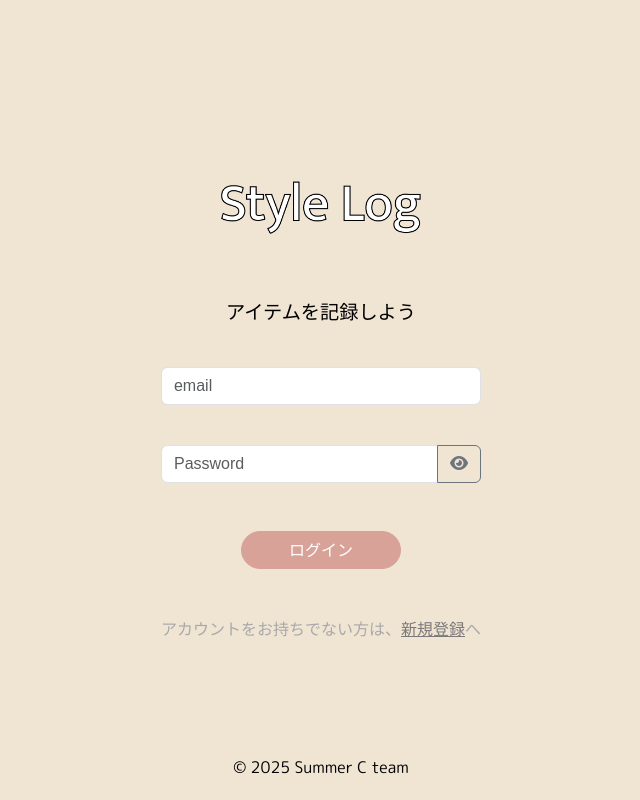
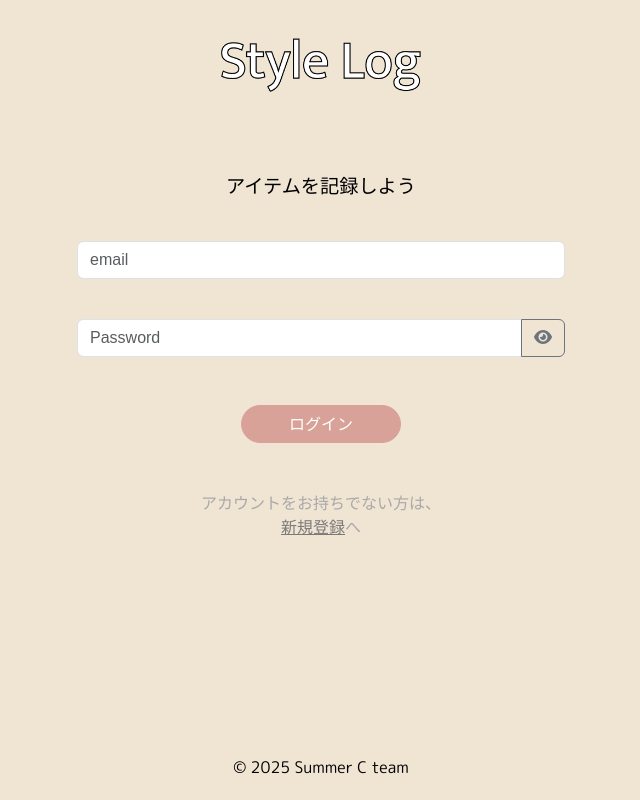
Before and after one commit to summer-hackathon-c/closet-search, a Django app: page /login/ in a window 1280 px wide. Shown: the whole page, without its empty margins (319-959 px from the left). Run offline with Django 4.2, Linux system fonts and the light colour scheme; parts of the project's set-up code (start-up, migrations or seed data) failed here and were passed over; some libraries are stand-ins or nearby versions.

Commit message:
ユーザー新規登録画面のフッター被り修正

```diff
--- a/src/static/css/base_auth.css
+++ b/src/static/css/base_auth.css
@@ -4,9 +4,9 @@ html {
 
 body {
     font-family: Arial, sans-serif;
-    /* background-color: #FDF6F1; */
     background-color: #F0E4D3;
     text-align: center;
+    overflow-y: auto;
 }
 
 header {
--- a/src/templates/base_auth.html
+++ b/src/templates/base_auth.html
@@ -17,7 +17,7 @@
 
     {% block extra_css %}{% endblock %}
 </head>
-<body >
+<body class="d-flex flex-column min-vh-100">
     {% if messages %}
     <div class="container mt-3">
         {% for message in messages %}
@@ -28,21 +28,19 @@
     </div>
     {% endif %}
 
-    <div class="d-flex justify-content-center align-items-center" style="height: 100vh;">
-        <div class="text-white p-3">
-            <header>
+    <header class="text-center">
         <h1><img src="{% static 'img/main_logo_white.png' %}" alt="ロゴ"></h1>
     </header>
 
-            <main>
+    <main class="flex-grow-1 d-flex justify-content-center">
+        <div class="text-white p-3" style="width:100%;max-width:520px;">
             {% block content %}{% endblock %}
+        </div>
     </main>
 
-            <footer class="fixed-bottom text-black text-center font-regular">
+    <footer class="text-black text-center font-regular mt-auto">
         <p>&copy; 2025 Summer C team</p>
     </footer>
-        </div>
-    </div>
 
     {# ページ固有のJSを差し込みたい場合 #}
     {% bootstrap_javascript %}
--- a/src/templates/registration/login.html
+++ b/src/templates/registration/login.html
@@ -14,7 +14,6 @@
 
     <form method="post">
         {% csrf_token %}
-        {% comment %} {{ form.as_p }} {% endcomment %}
         {% bootstrap_form form %}
 
         <div class="container mt-5">
@@ -23,7 +22,8 @@
     </form>
 
     <p class="to-login font-regular">
-        アカウントをお持ちでない方は、<a href="{% url 'signup' %}">新規登録</a>へ
+        アカウントをお持ちでない方は、<br>
+        <a href="{% url 'signup' %}">新規登録</a>へ
     </p>
 </div>
 {% endblock %}
--- a/src/templates/registration/signup.html
+++ b/src/templates/registration/signup.html
@@ -21,7 +21,8 @@
     </form>
 
     <p class="to-signup font-regular">
-        アカウントをお持ちの方は、<a href="{% url 'login' %}">ログイン画面</a>へ
+        アカウントをお持ちの方は、<br>
+        <a href="{% url 'login' %}">ログイン画面</a>へ
     </p>
 </div>
 {% endblock %}
```
Lines whose indentation alone changed are shown as unchanged.
